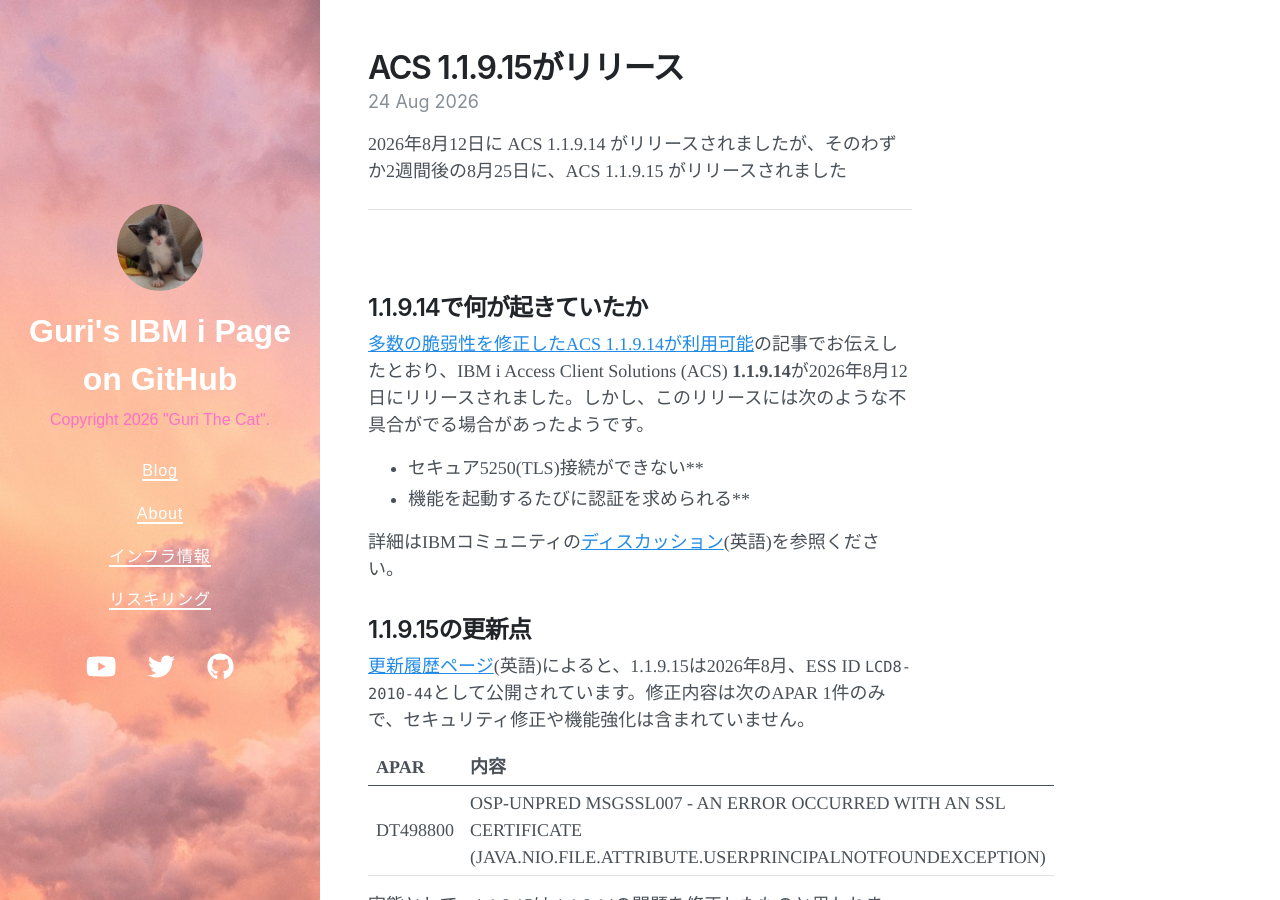
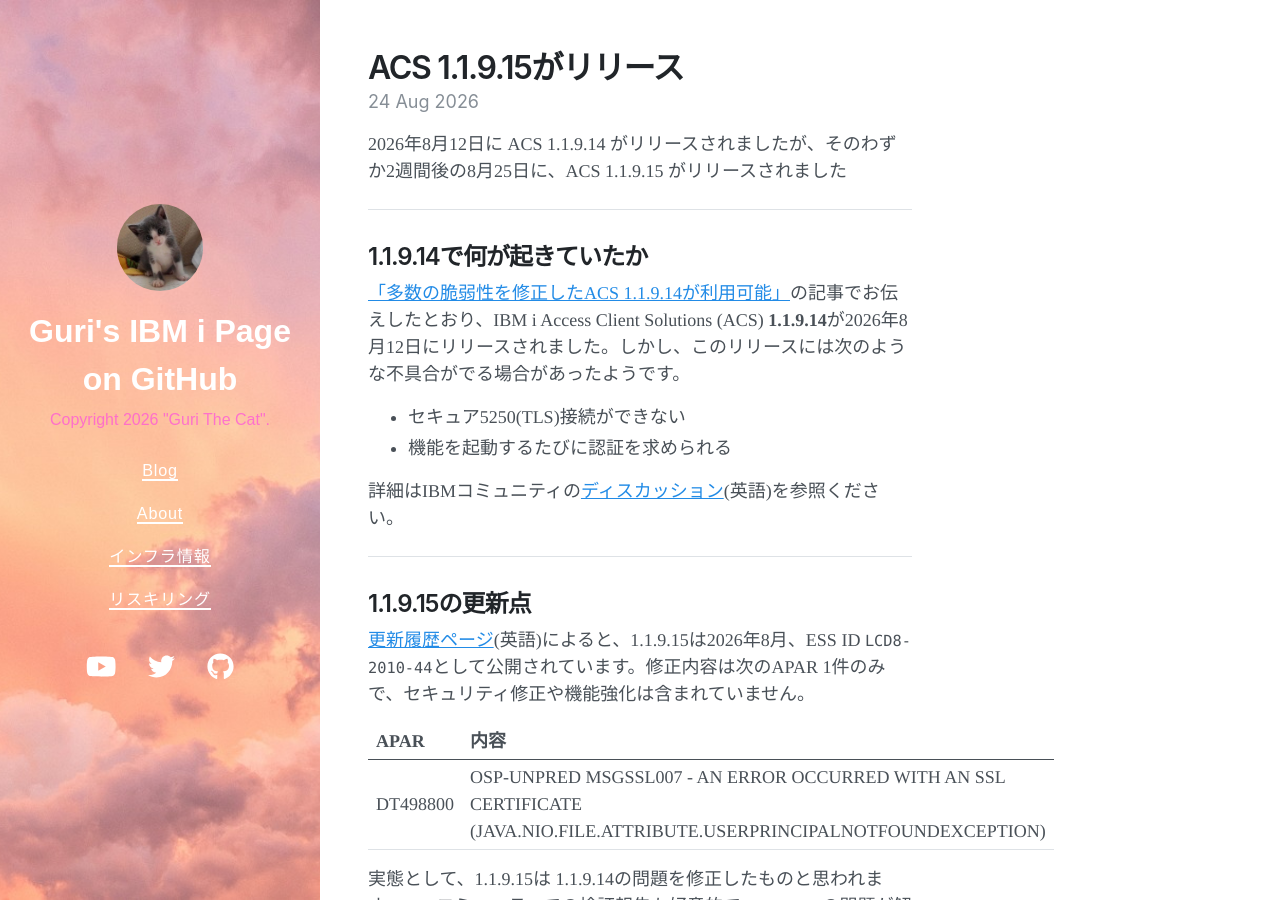
Before and after one commit to GuriCat/GuriPages, a Jekyll site: the page built from _posts/2026-08-25-ACS 1.1.9.15がリリース.markdown, in a window 1280 px wide and 900 px high. Built offline with Jekyll 4.4.1, drawn with Linux system fonts in a browser that asks for light colours; nearby versions of some CDN libraries; a script that is not in the unit is left out.

Commit message:
Edit: ACS 1.1.9.15の記事を簡潔に整理
Co-Authored-By: Claude Opus 5 (1M context) <noreply@anthropic.com>

```diff
--- a/_posts/2026-08-25-ACS 1.1.9.15がリリース.markdown
+++ b/_posts/2026-08-25-ACS 1.1.9.15がリリース.markdown
@@ -7,16 +7,17 @@ tags: [ACS, セキュリティ]
 2026年8月12日に ACS 1.1.9.14 がリリースされましたが、そのわずか2週間後の8月25日に、ACS 1.1.9.15 がリリースされました
 
 <hr>
-<br>
 
 ## 1.1.9.14で何が起きていたか
 
-[多数の脆弱性を修正したACS 1.1.9.14が利用可能]({{ site.baseurl }}{% post_url 2026-08-12-多数の脆弱性を修正したACS 1.1.9.14が利用可能 %})の記事でお伝えしたとおり、IBM i Access Client Solutions (ACS) **1.1.9.14**が2026年8月12日にリリースされました。しかし、このリリースには次のような不具合がでる場合があったようです。
+[「多数の脆弱性を修正したACS 1.1.9.14が利用可能」]({{ site.baseurl }}{% post_url 2026-08-12-多数の脆弱性を修正したACS 1.1.9.14が利用可能 %})の記事でお伝えしたとおり、IBM i Access Client Solutions (ACS) **1.1.9.14**が2026年8月12日にリリースされました。しかし、このリリースには次のような不具合がでる場合があったようです。
 
-- セキュア5250(TLS)接続ができない**
-- 機能を起動するたびに認証を求められる**
+- セキュア5250(TLS)接続ができない
+- 機能を起動するたびに認証を求められる
 
 詳細はIBMコミュニティの[ディスカッション](https://community.ibm.com/community/user/discussion/ibm-i-access-client-solutions-acs-11914-is-out){:target="_blank"}(英語)を参照ください。
+
+<hr>
 
 ## 1.1.9.15の更新点
 
@@ -29,7 +30,6 @@ tags: [ACS, セキュリティ]
 実態として、1.1.9.15は 1.1.9.14の問題を修正したものと思われます。IBMコミュニティでの検証報告も好意的で、1.1.9.14 の問題が解消されたという報告がいくつか上がっているようです。
 
 <hr>
-<br>
 
 これから ACS を更新するのであれば、素直に1.1.9.15を適用しましょう。なお、1.1.9.14で導入された「`Private`ディレクトリは本人・SYSTEM・Administratorsだけがアクセスできる状態でなければならない」という仕様自体は1.1.9.15でも変わりません。共用PCや、雑に権限を広げたフォルダーにACSを展開している環境では、引き続き見直しが必要です。
 
```
